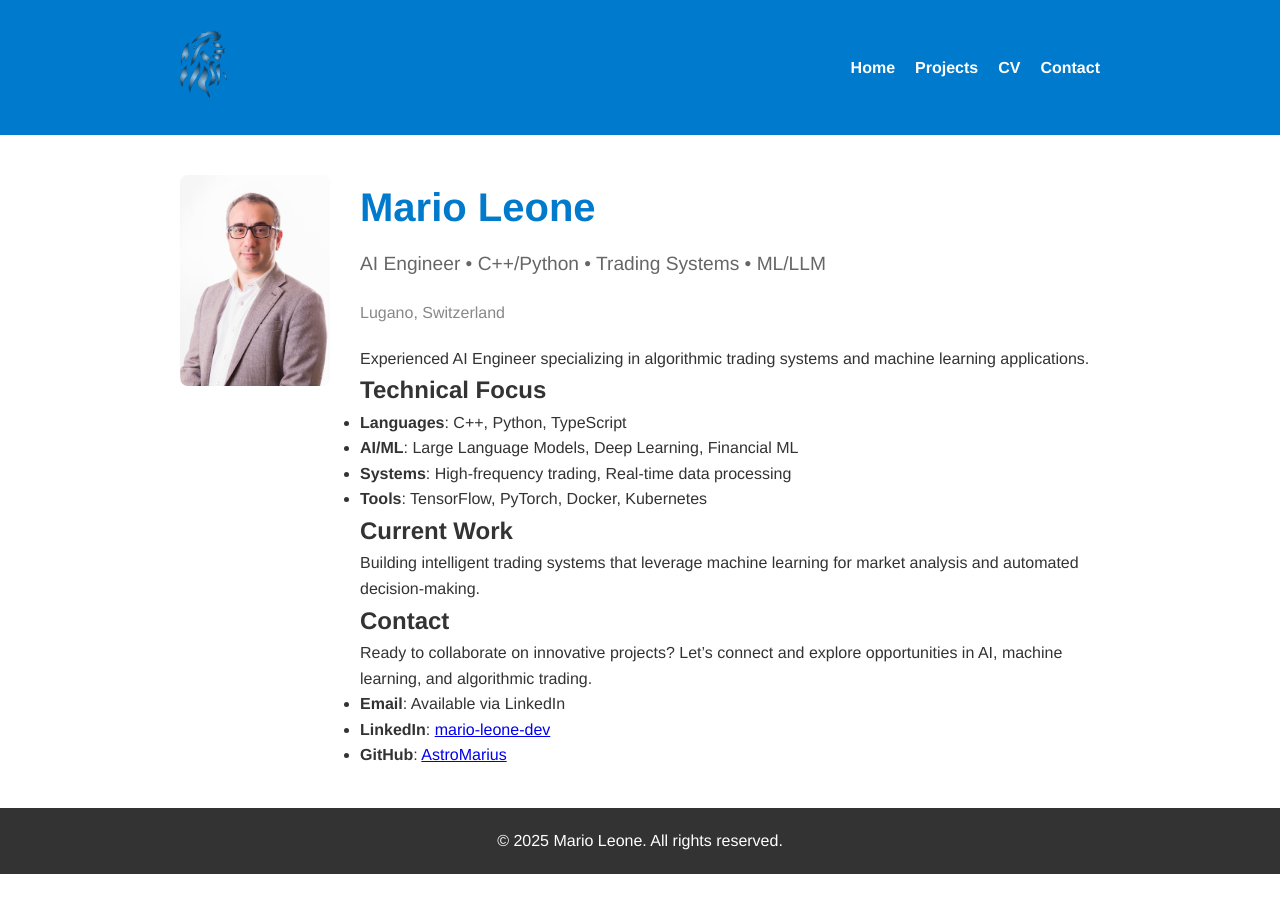
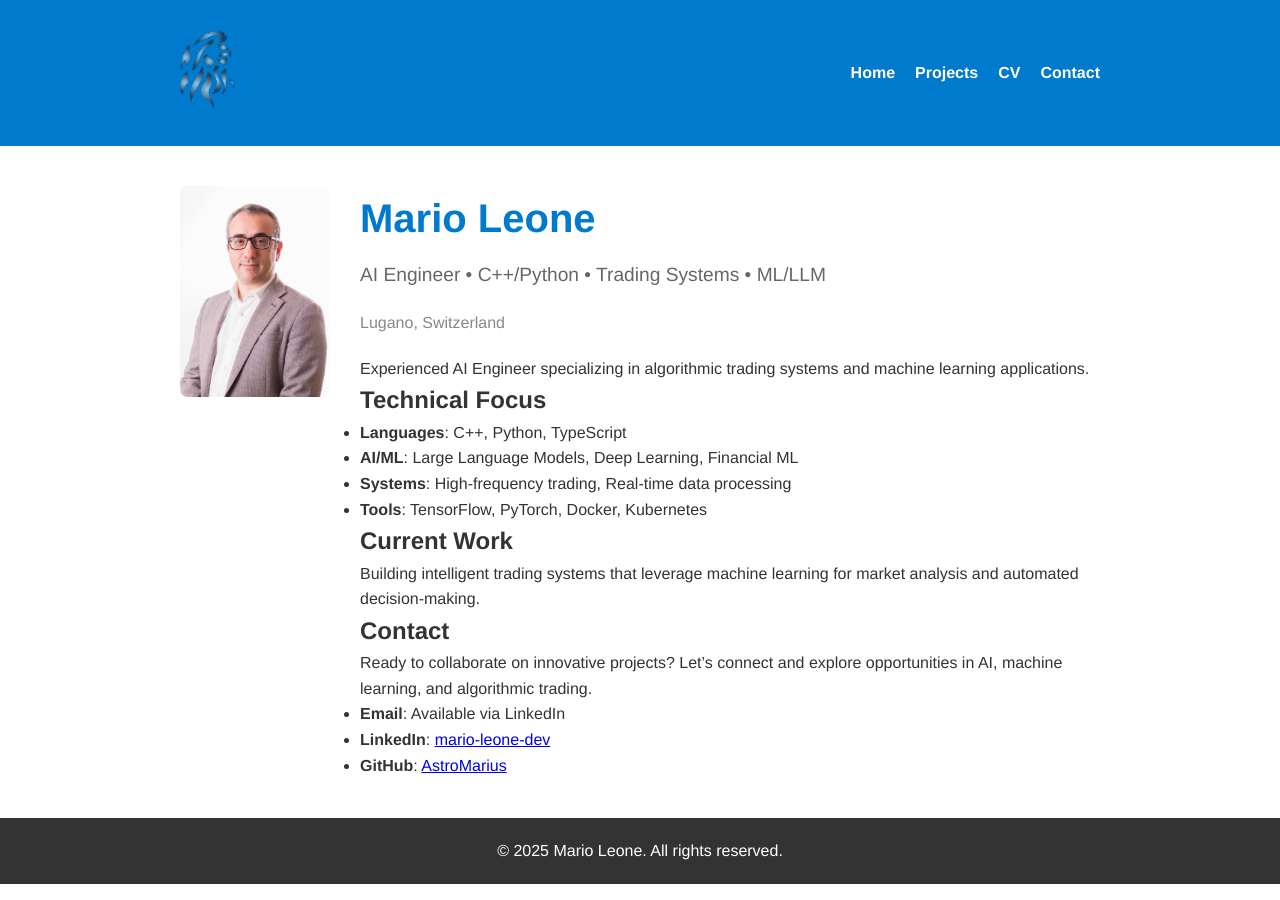
Before and after one commit to AstroMarius/marioleone.github.io, a Jekyll site: the page built from index.md, in a window 1280 px wide. Built offline with Jekyll 4.4.1, drawn with Linux system fonts in a browser that asks for light colours.

Commit message:
fix: aumentare la larghezza massima del logo nel footer
Modificata la larghezza massima del logo nel footer da 200px a 230px per migliorare la visibilità e l'aspetto visivo del sito.

```diff
--- a/assets/css/style.css
+++ b/assets/css/style.css
@@ -126,7 +126,7 @@
   max-height: 100px; /* Increased the maximum height */
   height: auto;
   width: auto;
-  max-width: 200px; /* Increased the maximum width */
+  max-width: 230px; /* Increased the maximum width */
   object-fit: contain;
 }
 
```
Also changed, not shown: 3 other files.
